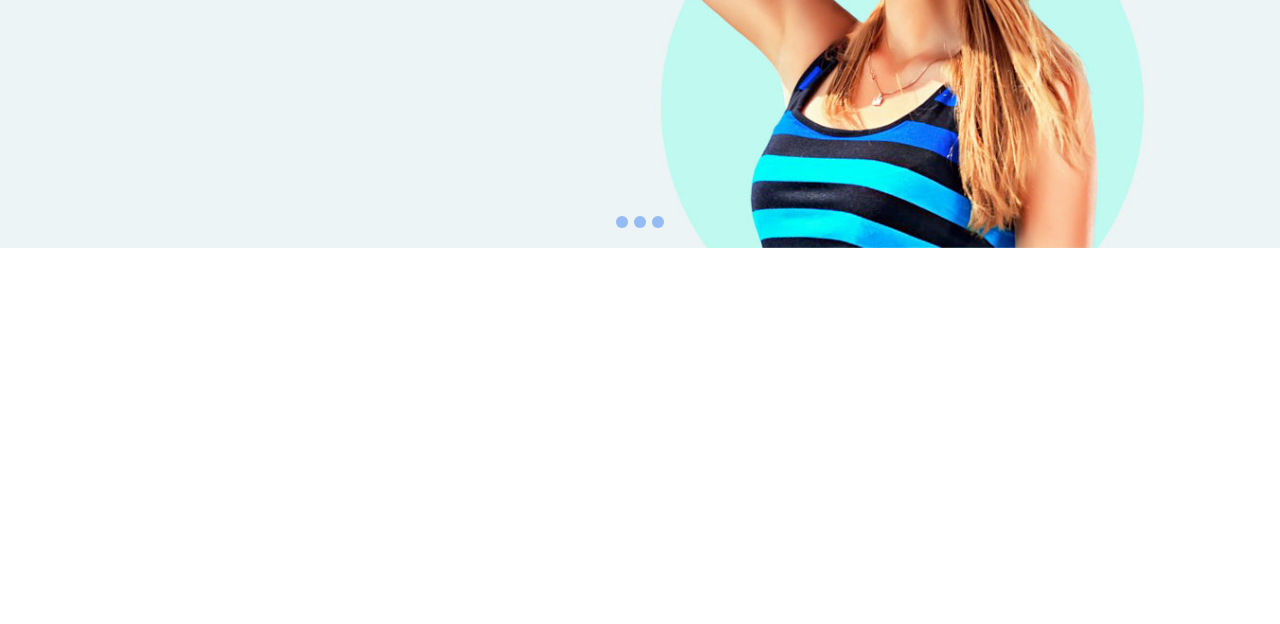
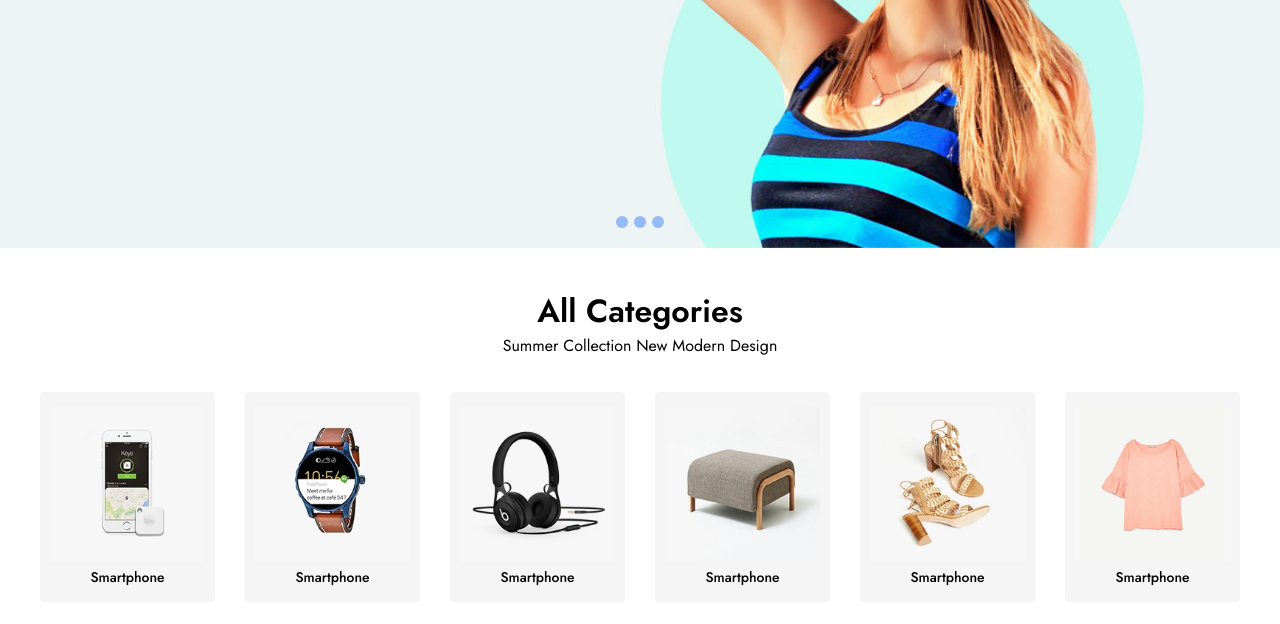
Before and after one commit to gokhanSucsuz/eCommerceProjectJS, a plain HTML site: page index.html in a window 1280 px wide. Shown: the part 552-1176 px from the top of the page. Before the commit the page ends 800 px from the top, so only its background shows below. Drawn offline with nearby package versions, Linux system fonts and the light colour scheme.

Commit message:
category area finished

```diff
--- a/css/base.css
+++ b/css/base.css
@@ -20,6 +20,10 @@ ol {
 a {
     text-decoration: none;
     color: #000;
+}
+
+body {
+    overflow-x: hidden;
 }
 
 h1,
--- /dev/null
+++ b/css/components/category-item.css
@@ -0,0 +1,27 @@
+.categories .category-item {
+    background-color: #f5f5f5;
+    border-radius: 4px;
+    flex: 1;
+    display: block;
+    justify-content: center;
+    align-items: center;
+}
+
+.categories .category-item .category-image {
+    width: 100%;
+    transition: transform ease-in .2s;
+
+}
+
+.categories .category-item a {
+    padding: 10px;
+    display: inline-block;
+    text-align: center;
+    margin: 5px 0;
+    font-size: 14px;
+    font-weight: 500;
+}
+
+.categories .category-item .category-image:hover {
+    transform: scale(1.1);
+}
--- a/css/main.css
+++ b/css/main.css
@@ -9,3 +9,5 @@
 /*! components */
 @import url(components/modal-search.css);
 @import url(components/slider.css);
+@import url(pages/home.css);
+@import url(components/category-item.css);
--- /dev/null
+++ b/css/pages/home.css
@@ -0,0 +1,24 @@
+.section-title {
+    text-align: center;
+    margin-bottom: 35px;
+}
+
+.section-title h2 {
+    font-size: 32px;
+    font-weight: 600;
+
+}
+
+/*! categories start */
+.categories {
+    margin: 40px;
+}
+
+.categories .category-list {
+    display: flex;
+    column-gap: 30px;
+    margin-top: 30px;
+    flex-wrap: wrap;
+}
+
+/*! categories end */
--- a/index.html
+++ b/index.html
@@ -299,6 +299,56 @@
 
     </section>
     <!--! slider end  -->
+    <!--! categories start  -->
+    <section class="categories">
+        <div class="container">
+            <div class="section-title">
+                <h2>All Categories</h2>
+                <p>Summer Collection New Modern Design</p>
+            </div>
+            <ul class="category-list">
+                <li class="category-item">
+                    <a href="#">
+                        <img class="category-image" src="img/categories/categories1.png" alt="category 1">
+                        <span class="category-title">Smartphone</span>
+                    </a>
+                </li>
+                <li class="category-item">
+                    <a href="#">
+                        <img class="category-image" src="img/categories/categories2.png" alt="category 1">
+                        <span class="category-title">Smartphone</span>
+                    </a>
+                </li>
+                <li class="category-item">
+                    <a href="#">
+                        <img class="category-image" src="img/categories/categories3.png" alt="category 1">
+                        <span class="category-title">Smartphone</span>
+                    </a>
+                </li>
+                <li class="category-item">
+                    <a href="#">
+                        <img class="category-image" src="img/categories/categories4.png" alt="category 1">
+                        <span class="category-title">Smartphone</span>
+                    </a>
+                </li>
+                <li class="category-item">
+                    <a href="#">
+                        <img class="category-image" src="img/categories/categories5.png" alt="category 1">
+                        <span class="category-title">Smartphone</span>
+                    </a>
+                </li>
+                <li class="category-item">
+                    <a href="#">
+                        <img class="category-image" src="img/categories/categories6.png" alt="category 1">
+                        <span class="category-title">Smartphone</span>
+                    </a>
+                </li>
+            </ul>
+        </div>
+    </section>
+
+    <!--! categories end  -->
+
 
 </body>
 
```
